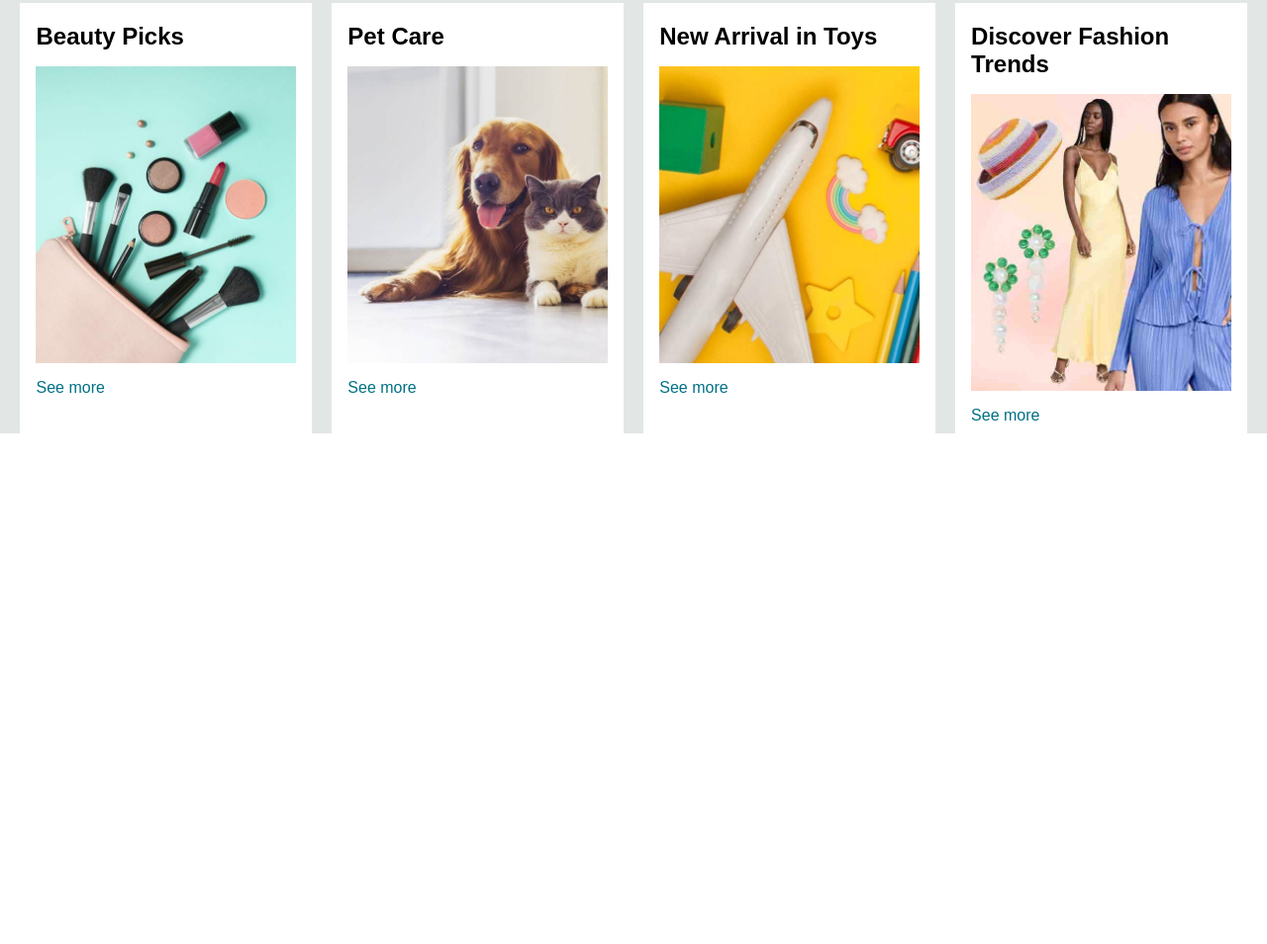
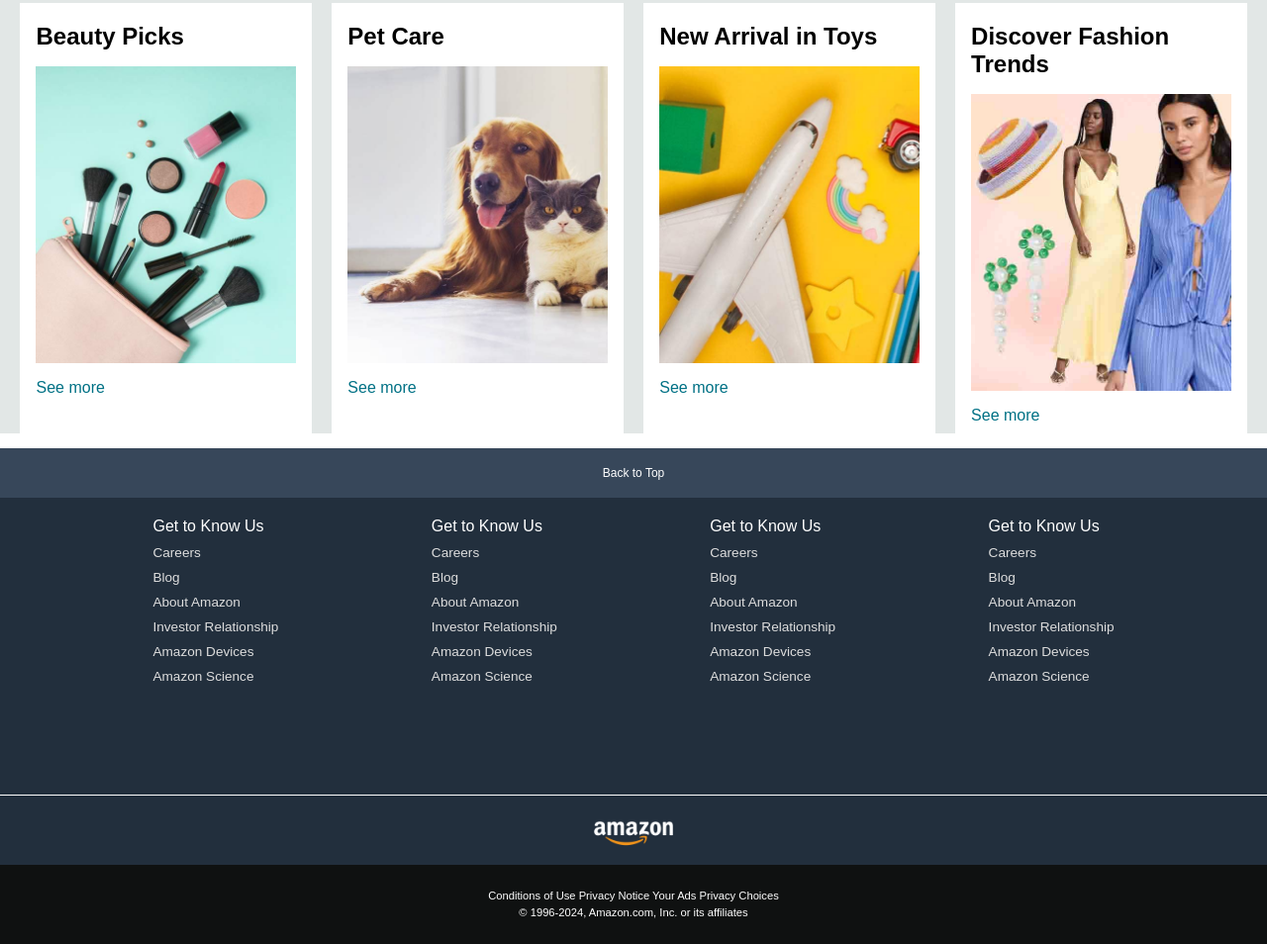
Before and after one commit to sushilnitkkr/Amazon-Clone, a plain HTML site: page index.html in a window 1280 px wide. Shown: the part 917-1871 px from the top of the page at 99% size. Before the commit the page ends 1355 px from the top, so only its background shows below. Drawn offline with Linux system fonts and the light colour scheme.

Commit message:
Add: footer

```diff
--- a/index.html
+++ b/index.html
@@ -133,5 +133,65 @@
     </div>
 </div>
     </div>
+
+    <footer>
+        <div class="foot-panel1">
+            Back to Top
+        </div>
+
+        <div class="foot-panel2">
+            <ul>
+                <p>Get to Know Us</p>
+                <a>Careers</a>
+                <a>Blog</a>
+                <a>About Amazon</a>
+                <a>Investor Relationship</a>
+                <a>Amazon Devices</a>
+                <a>Amazon Science</a>
+            </ul>
+            <ul>
+                <p>Get to Know Us</p>
+                <a>Careers</a>
+                <a>Blog</a>
+                <a>About Amazon</a>
+                <a>Investor Relationship</a>
+                <a>Amazon Devices</a>
+                <a>Amazon Science</a>
+            </ul>
+            <ul>
+                <p>Get to Know Us</p>
+                <a>Careers</a>
+                <a>Blog</a>
+                <a>About Amazon</a>
+                <a>Investor Relationship</a>
+                <a>Amazon Devices</a>
+                <a>Amazon Science</a>
+            </ul>
+            <ul>
+                <p>Get to Know Us</p>
+                <a>Careers</a>
+                <a>Blog</a>
+                <a>About Amazon</a>
+                <a>Investor Relationship</a>
+                <a>Amazon Devices</a>
+                <a>Amazon Science</a>
+            </ul>
+        </div>
+
+        <div class="foot-panel3">
+            <div class="logo"></div>
+        </div>
+
+        <div class="foot-panel4">
+            <div class="pages">
+                <a>Conditions of Use</a>
+                <a>Privacy Notice</a>
+                <a>Your Ads Privacy Choices</a>
+            </div>
+            <div class="copyright">
+                © 1996-2024, Amazon.com, Inc. or its affiliates
+            </div>
+        </div>
+    </footer>
 </body>
 </html>
--- a/styles.css
+++ b/styles.css
@@ -176,3 +176,67 @@ margin-bottom: 1rem;
 .box-content p{
     color: #007185;
 }
+
+/* footer */
+footer{
+    margin-top: 15px;
+}
+
+.foot-panel1{
+    background-color: #37475a;
+    color: white;
+    height: 50px;
+    display: flex;
+    justify-content: center;
+    align-items: center;
+    font-size: 0.75rem;
+}
+
+.foot-panel2{
+    background-color: #222f3d;
+    color: white;
+    height: 300px;
+    display: flex;
+    justify-content: space-evenly;
+}
+ul{
+    margin-top: 20px;
+}
+ul a{
+    display: block;
+    font-size: 0.85rem;
+    margin-top: 10px;
+    color: #dddddd;
+}
+
+.foot-panel3{
+    background-color: #222f3d;
+    color: white;
+    border-top: 0.5px solid white;
+    height: 70px;
+    display: flex;
+    justify-content: center;
+    align-items: center;
+}
+.logo{
+    background-image: url("amazon_logo.png");
+    background-size: cover;
+    height: 50px;
+    width: 100px;
+}
+
+.foot-panel4{
+    background-color: #0f1111;
+    color: white;
+    height: 80px;
+    text-align: center;
+    font-size: 0.7rem;
+}
+.pages{
+padding-top: 25px;
+}
+
+.copyright{
+    padding-top: 5px;
+
+    }
```
